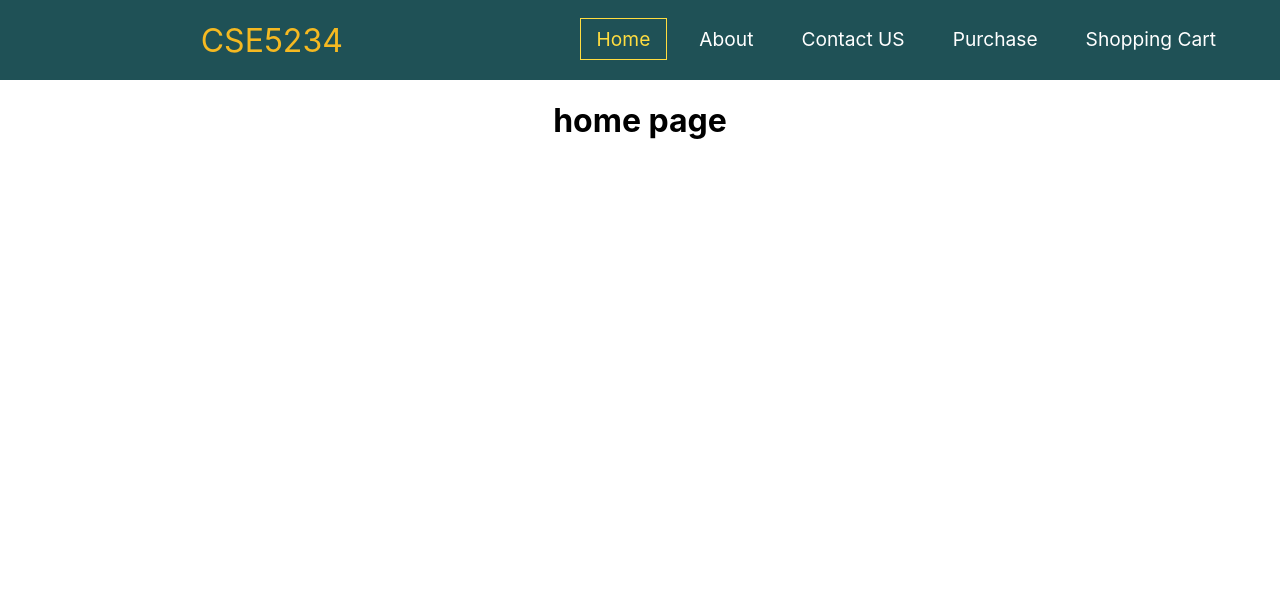
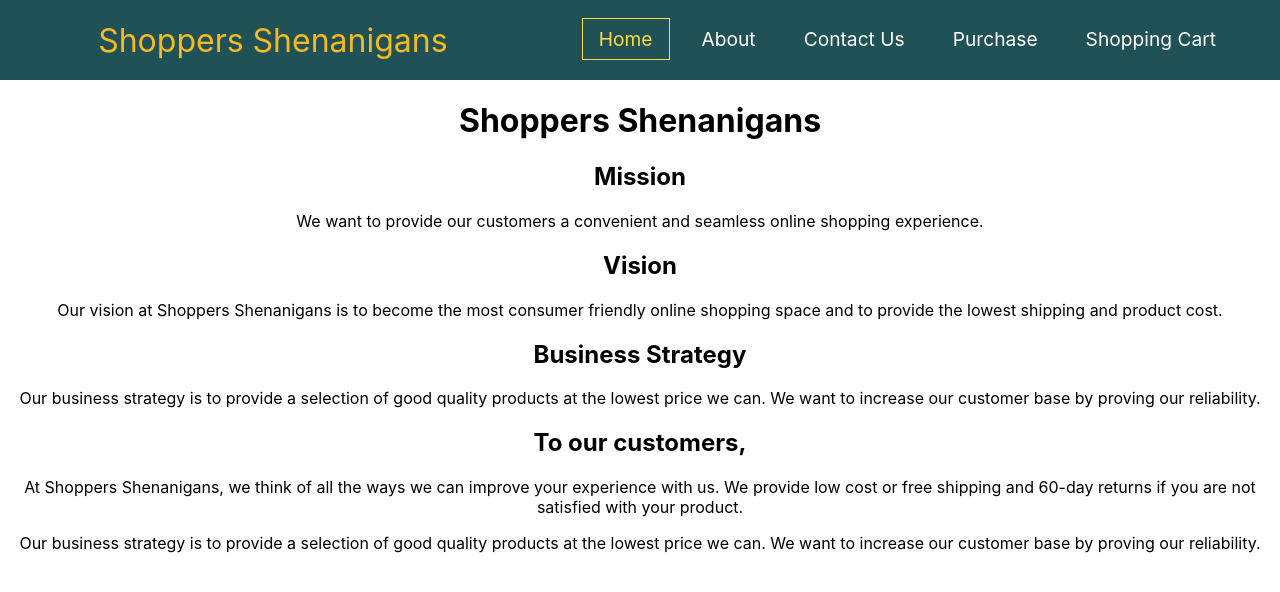
Before and after one commit to cantThinkAny/CSE-5234, a React (Create React App) app in the folder lab5/shoppers_shenanigans/: page /home in a window 1280 px wide. Shown: the top 592 px of the page. Built offline with nearby package versions, Linux system fonts and the light colour scheme.

Commit message:
Created home page, edited navbar
for lab6

```diff
--- a/lab5/shoppers_shenanigans/src/components/Navbar.js
+++ b/lab5/shoppers_shenanigans/src/components/Navbar.js
@@ -11,7 +11,7 @@ function NavBar() {
       <nav className="navbar">
         <div className="nav-container">
           <NavLink exact to="/" className="nav-logo">
-            CSE5234
+            Shoppers Shenanigans
             <i className="fas fa-code"></i>
           </NavLink>
 
@@ -46,7 +46,7 @@ function NavBar() {
                 className="nav-links"
                 onClick={handleClick}
               >
-                Contact US
+                Contact Us
               </NavLink>
             </li>
             <li className="nav-item">
--- a/lab5/shoppers_shenanigans/src/components/home.js
+++ b/lab5/shoppers_shenanigans/src/components/home.js
@@ -5,10 +5,48 @@ const Home = () => {
   return (
     <div>
       <h1>
-        home page
+        Shoppers Shenanigans
       </h1>
+
+      <h2>
+        Mission
+      </h2>
+
+      <p>
+        We want to provide our customers a convenient and seamless online shopping experience.
+      </p>
+
+      <h2>
+        Vision
+      </h2>
+
+      <p>
+        Our vision at Shoppers Shenanigans is to become the most consumer friendly online shopping space and to provide the lowest shipping and product cost.
+      </p>
+
+      <h2>
+        Business Strategy
+      </h2>
+
+      <p>
+        Our business strategy is to provide a selection of good quality products at the lowest price we can. We want to increase our customer base by proving our reliability.
+      </p>
+
+
+      <h2>
+        To our customers,
+      </h2>
+
+      <p>
+        At Shoppers Shenanigans, we think of all the ways we can improve your experience with us. We provide low cost or free shipping and 60-day returns if you are not satisfied with your product.
+      </p>
+
+      <p>
+        Our business strategy is to provide a selection of good quality products at the lowest price we can. We want to increase our customer base by proving our reliability.
+      </p>
     </div>
   );
 };
 
+
 export default Home;
```
